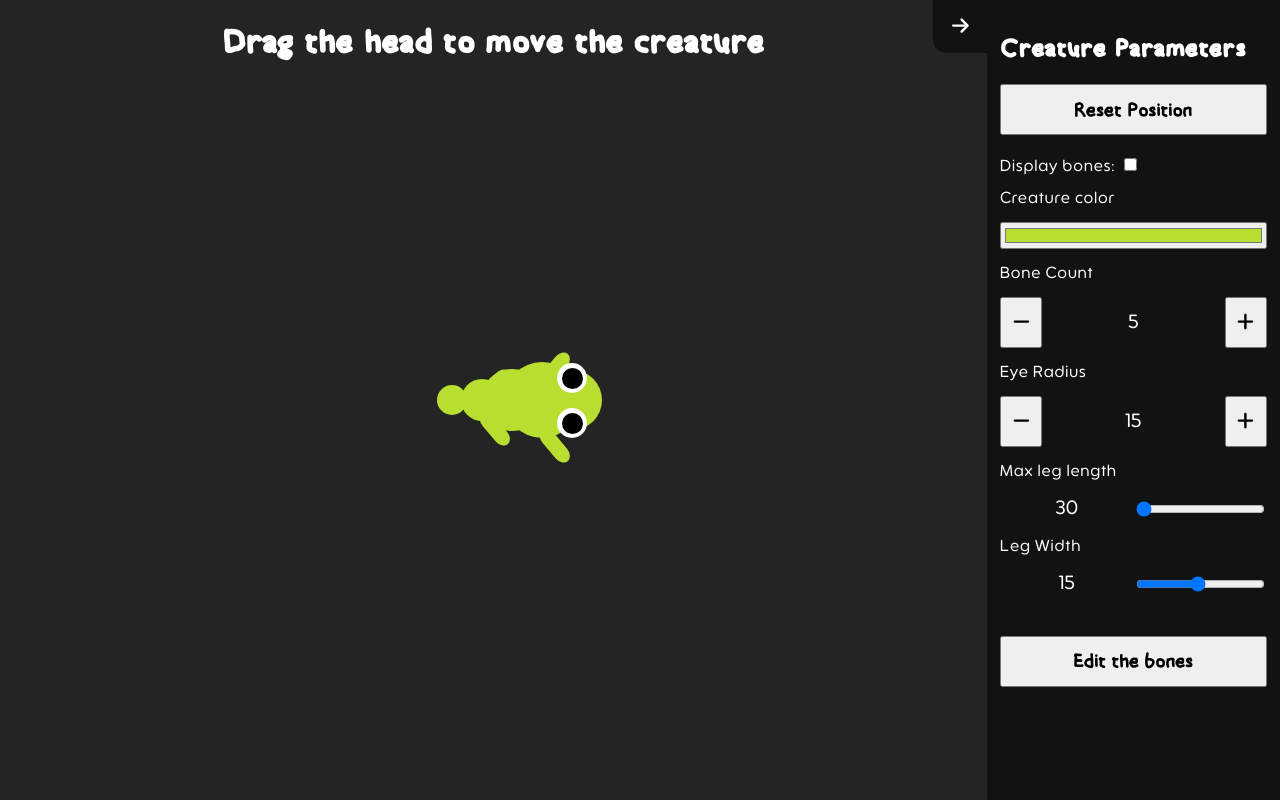
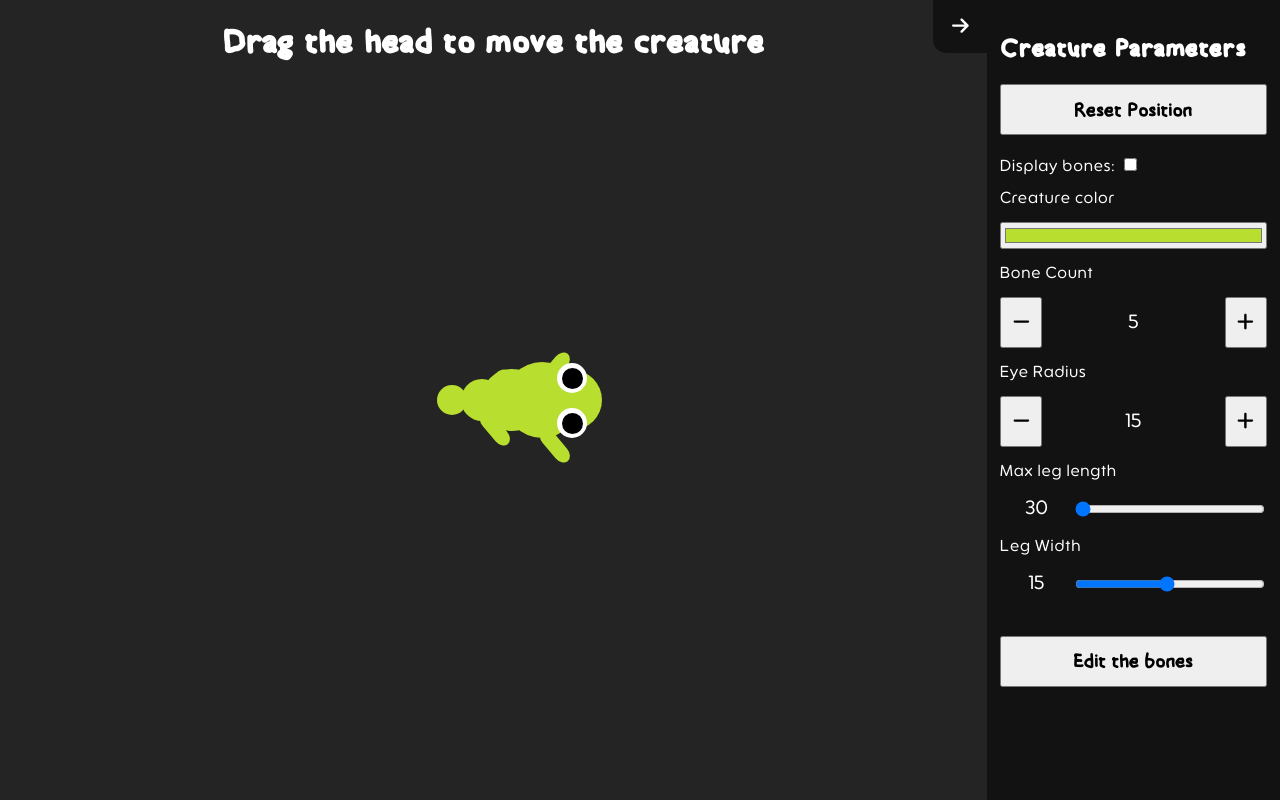
Before and after one commit to DaiF1/CreatureSandbox, a React (Vite) app: page / in a window 1280 px wide. Built offline with nearby package versions, Linux system fonts and the light colour scheme.

Commit message:
update(app: text-field): add max width to slider inputs

```diff
--- a/src/App.css
+++ b/src/App.css
@@ -89,12 +89,6 @@ input[type=number]:focus {
     outline: 2px solid white;
 }
 
-.config-slider-input {
-    padding: 3pt;
-
-    width: fit-content;
-}
-
 /* Remove arrows from number inputs */
 
 input::-webkit-outer-spin-button,
@@ -104,6 +98,15 @@ input::-webkit-inner-spin-button {
 }
 input[type=number]{
     -moz-appearance: textfield;
+}
+
+.config-slider-input {
+    padding: 3pt;
+
+    width: fit-content;
+    max-width: 2em;
+
+    text-align: right;
 }
 
 /* Responsive */
```
